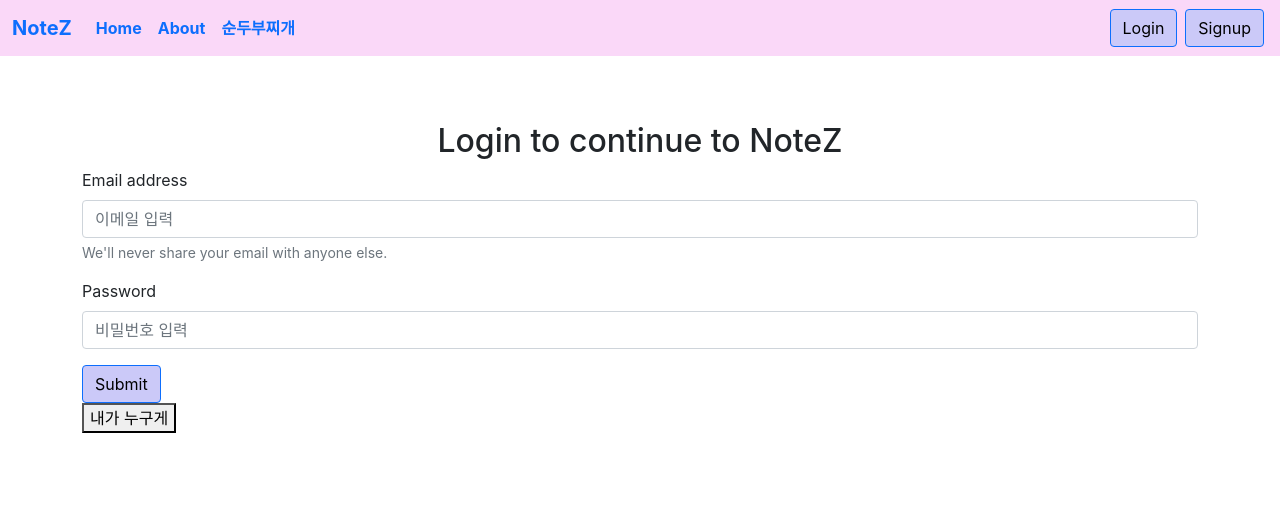
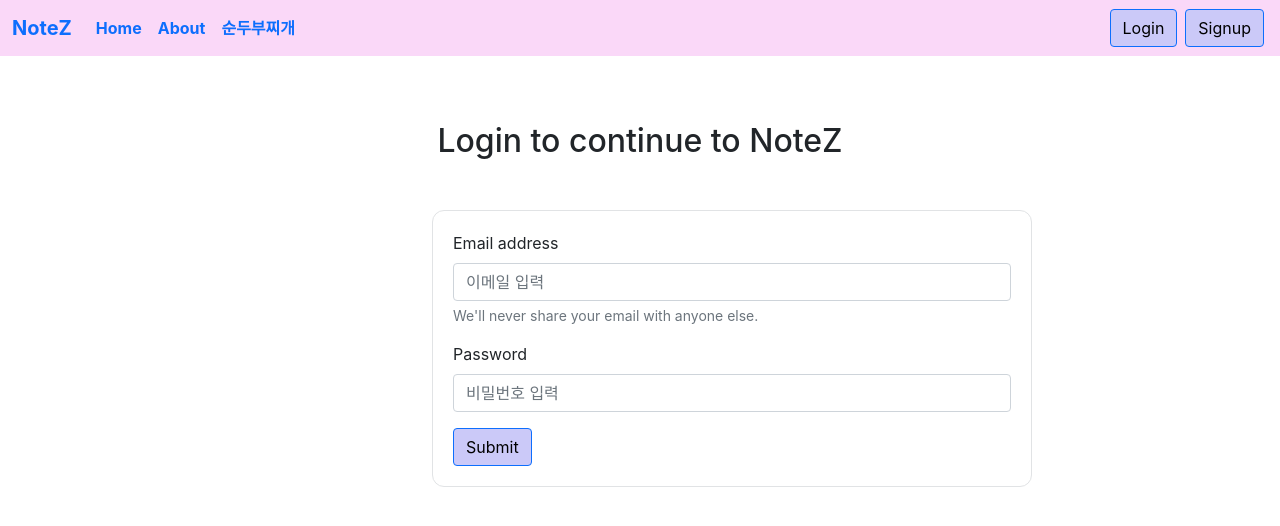
Before and after one commit to euneff/retry, a React (Create React App) app: page /login in a window 1280 px wide. Shown: the top 526 px of the page. Built offline with nearby package versions, Linux system fonts and the light colour scheme.

Commit message:
버튼 삭제 및 로그인화면 수정

```diff
--- a/src/App.js
+++ b/src/App.js
@@ -1,40 +1,30 @@
-import './App.css'; //CSS파일을 가져와 스타일링
-import React  from 'react'; // React 라이브러리 가져옴
+import './App.css';
+import React  from 'react';
 import {
   BrowserRouter as Router,
   Switch,
   Route,
 } from "react-router-dom";
-import Navbar from './components/Navbar'; //네비게이션바를 가져옴
+import Navbar from './components/Navbar';
 import Home from './components/Home';
 import About from './components/About';
 import Alert from './components/Alert';
-import NoteState from './components/context/notes/NoteState'; //상태 관리를 위해 컨텍스트를 제공함
+import NoteState from './components/context/notes/NoteState';
 import Signup from './components/Signup';
 import Login from './components/Login';
 import { useState } from 'react';
 
-//각각의 컴포넌트를 가져와 다른 경로에 맞게 렌더링 함.
-
-//알림(alert) 기능 구현
 function App() {
   const [alert, setAlert] = useState(null);
-  // alert-상태변수, setAlert-그 상태를 변경하는 변수, 초기값은 null (처음에는 알람이 없는 상태)
   const showAlert = (message, type)=>{
     setAlert({
-      msg: message, //표시할 메세지
-      type: type //알림의 유형(성공,경고,오류 등)
+      msg: message,
+      type: type
     })
     setTimeout(() => {
         setAlert(null);
-    }, 1500); //1.5초 후에 alert상태를 다시 초기화.
-
+    }, 1500);
 }
-  const clickMe = () => {
-    alert("지으니");
-  };
-
-
 
   return (
     <>
@@ -48,6 +38,7 @@ function App() {
             <Home showAlert={showAlert}  />
           </Route>
           <Route exact path="/about">
+          <About/>
           </Route>
           <Route exact path="/login">
           <Login showAlert={showAlert}    />
@@ -56,9 +47,6 @@ function App() {
           <Signup showAlert={showAlert}  />
           </Route>
           </Switch>
-          <div className='bt'>
-          <button onClick = {clickMe}> 내가 누구게 </button>
-          </div>
           </div>
     </Router>
     </NoteState>
--- a/src/components/Login.js
+++ b/src/components/Login.js
@@ -43,7 +43,7 @@ const Login = (props) => {
     return (
         <div className='mt-3'>
             <h2 style={{textAlign:'center'}}>Login  to continue to NoteZ</h2> {/* 가운데 정렬 */}
-            <form  onSubmit={handleSubmit}>
+            <form  onSubmit={handleSubmit} style={{border:'1px solid #e1e3e5',borderRadius:'12px', width:'600px', backgrounColor:'#fff',padding: '20px', margin:'50px 350px' }}>
                 <div className="mb-3">
                     <label htmlFor="email" className="form-label">Email address</label>
                     <input
@@ -56,10 +56,7 @@ const Login = (props) => {
                     aria-describedby="emailHelp"
                     placeholder="이메일 입력" />
                     <div id="emailHelp" className="form-text">We'll never share your email with anyone else.</div>
-
-
                 </div>
-
 
                 <div className="mb-3">
                     <label htmlFor="password" className="form-label">Password</label>
```
